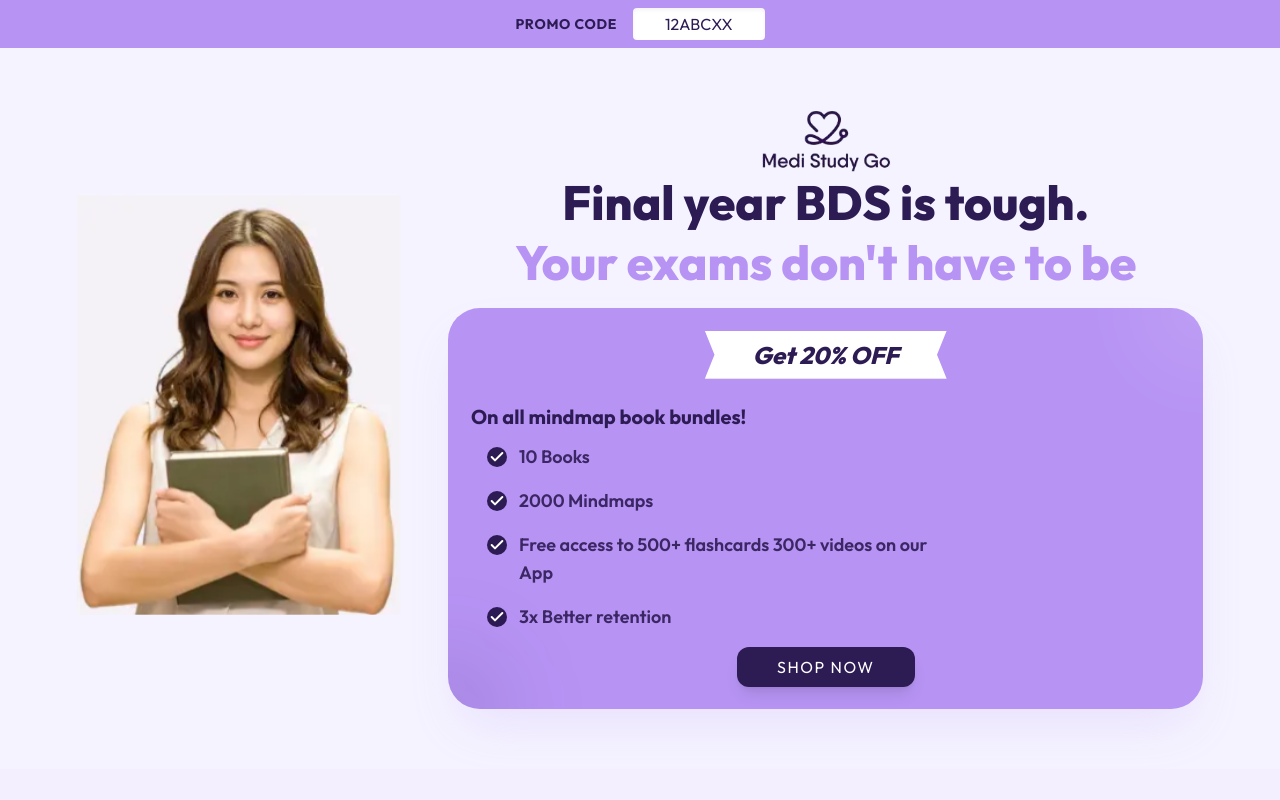
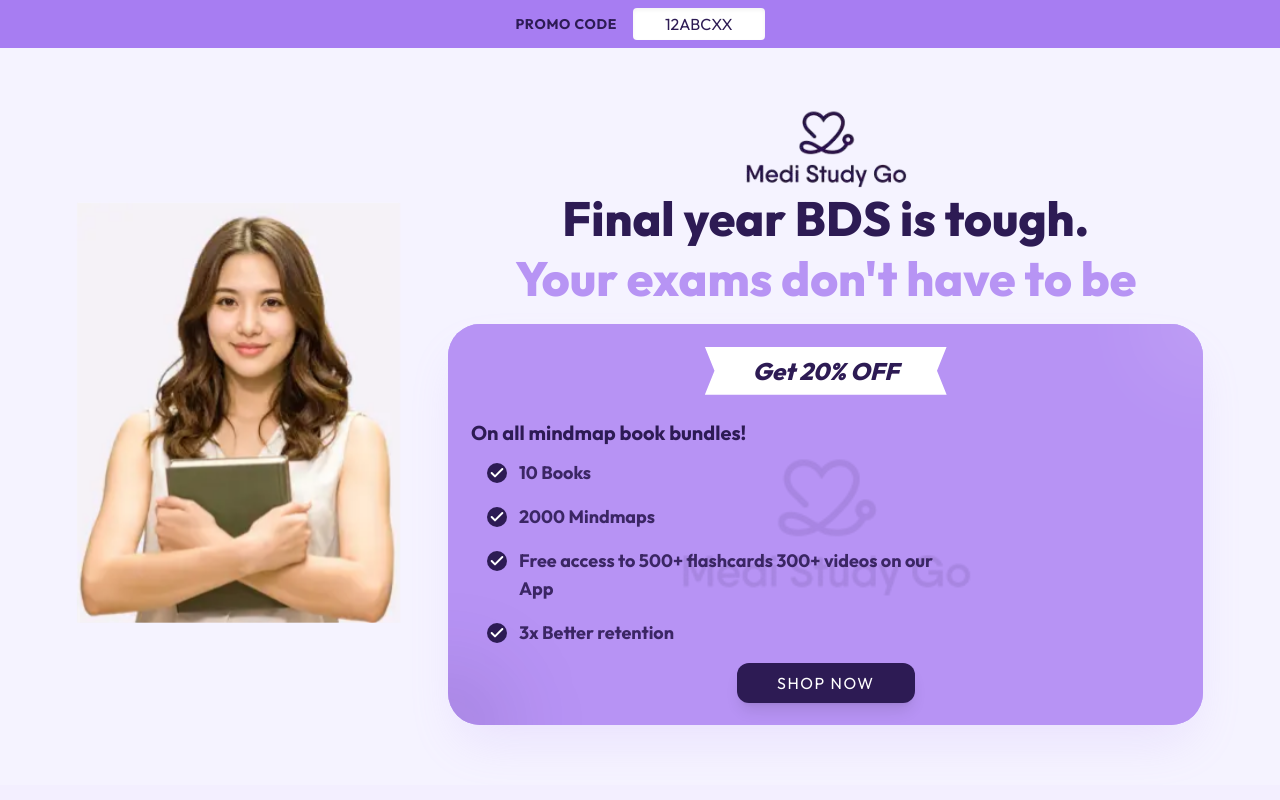
Before and after one commit to alanscottsocials/Medi-Study-Go, a React (Vite) app: page / in a window 1280 px wide. Shown: the top 800 px of the page. Built offline with nearby package versions, Linux system fonts and the light colour scheme; no server answers.

Commit message:
feat: integrate ShopOfferModal and enhance LeadCaptureModal with success callback

```diff
--- a/src/App.jsx
+++ b/src/App.jsx
@@ -8,20 +8,34 @@ import Recall from './components/common/Recall';
 import ScrollCards from './components/common/ScrollCards';
 import ScrollVideos from './components/common/ScrollVideos';
 import LeadCaptureModal from './components/common/LeadCaptureModal';
+import ShopOfferModal from './components/common/ShopOfferModal';
 import Footer from './components/layout/Footer';
 
 function App() {
   const [isLeadModalOpen, setIsLeadModalOpen] = useState(false);
+  const [isShopOfferModalOpen, setIsShopOfferModalOpen] = useState(false);
 
   return (
     <div className="min-h-screen bg-brand-light font-sans">
       <LeadCaptureModal
         isOpen={isLeadModalOpen}
         onOpenChange={setIsLeadModalOpen}
+        onSuccess={() => setIsShopOfferModalOpen(true)}
+      />
+      <ShopOfferModal
+        isOpen={isShopOfferModalOpen}
+        onOpenChange={setIsShopOfferModalOpen}
+        onClaimOffer={() => {
+          setIsShopOfferModalOpen(false);
+          setIsLeadModalOpen(true);
+        }}
       />
       <Header />
       <main>
-        <Hero onShopNowClick={() => setIsLeadModalOpen(true)} />
+        <Hero
+          onDiscountClick={() => setIsLeadModalOpen(true)}
+          onShopNowClick={() => setIsShopOfferModalOpen(true)}
+        />
         <Reviews />
         <Comparison />
         <MindmapFeature />
--- a/src/components/common/Hero.jsx
+++ b/src/components/common/Hero.jsx
@@ -1,6 +1,6 @@
 import React from 'react';
 
-const Hero = ({ onShopNowClick }) => {
+const Hero = ({ onDiscountClick, onShopNowClick }) => {
   return (
     <section className="w-full bg-brand-light py-[40px] md:py-[60px] overflow-hidden">
       <div className="w-full px-[4%] md:px-[6%] mx-auto  grid grid-cols-1 lg:grid-cols-[3fr_7fr] gap-12 items-center">
@@ -20,28 +20,40 @@ const Hero = ({ onShopNowClick }) => {
 
         {/* Right: Content */}
         <div className="flex flex-col  animate-fade-in-up [animation-delay:200ms] order-1 lg:order-2">
-          <img src="/logo.webp" alt="Logo" className="h-16 w-auto object-contain self-center " />
+          <img src="/logo.webp" alt="Logo" className="h-18 md:h-20 w-auto object-contain self-center " />
           <h1 className="text-2xl lg:text-5xl font-black text-brand-dark leading-tight text-center mb-4">
             Final year BDS is tough. <br />
             <span className="text-brand-primary">Your exams don't have to be</span>
           </h1>
 
           <div className="bg-brand-primary rounded-[2rem] p-[3%] shadow-2xl shadow-brand-primary/20 relative overflow-hidden group flex flex-col items-center max-w-3xl w-full mx-auto">
+            <div className="absolute inset-0 bg-brand-primary/90 z-0"></div>
+            <div className="absolute inset-0 flex items-center justify-center z-0 pointer-events-none">
+              <img
+                src="/logo.webp"
+                alt=""
+                aria-hidden="true"
+                className="w-[55%] max-w-[320px] object-contain opacity-10"
+              />
+            </div>
+
             {/* Discount Badge */}
-            <div
-              className="inline-block bg-white px-12 py-2 shadow-md mb-6 transform group-hover:scale-110 transition-transform duration-300"
+            <button
+              type="button"
+              onClick={onDiscountClick}
+              className="relative z-10 inline-block cursor-pointer bg-white px-12 py-2 shadow-md mb-6 transform group-hover:scale-110 transition-transform duration-300"
               style={{ clipPath: 'polygon(0% 0%, 4% 50%, 0% 100%, 100% 100%, 96% 50%, 100% 0%)' }}
             >
               <span className="text-lg lg:text-2xl font-black text-brand-dark italic">
                 Get 20% OFF
               </span>
-            </div>
+            </button>
 
-            <h2 className="text-lg lg:text-xl font-bold text-brand-dark mb-3 self-start">
+            <h2 className="relative z-10 text-lg lg:text-xl font-bold text-brand-dark mb-3 self-start">
               On all mindmap book bundles!
             </h2>
 
-            <ul className="space-y-4 mb-4 self-start lg:pl-4">
+            <ul className="relative z-10 space-y-4 mb-4 self-start lg:pl-4">
               {[
                 "10 Books",
                 "2000 Mindmaps",
@@ -54,22 +66,22 @@ const Hero = ({ onShopNowClick }) => {
                       <polyline points="20 6 9 17 4 12" />
                     </svg>
                   </span>
-                  <span className="text-sm lg:text-lg">{item}</span>
+                  <span className="text-sm lg:text-lg font-bold">{item}</span>
                 </li>
               ))}
             </ul>
 
             <button
               type="button"
-              onClick={onShopNowClick}
-              className="bg-brand-dark text-white px-10 py-2 rounded-xl text-lg lg:text-xl font-black tracking-widest uppercase hover:bg-brand-dark/90 hover:scale-105 active:scale-95 transition-all shadow-lg hover:shadow-brand-dark/30"
+              onClick={onDiscountClick}
+              className="relative z-10 bg-brand-dark text-white px-10 py-2 rounded-xl text-lg lg:text-xl font-black tracking-widest uppercase hover:bg-brand-dark/90 hover:scale-105 active:scale-95 transition-all shadow-lg hover:shadow-brand-dark/30"
             >
               SHOP NOW
             </button>
 
             {/* Subtle background decoration for the card */}
-            <div className="absolute top-0 right-0 w-32 h-32 bg-white/10 rounded-full -mr-16 -mt-16 blur-2xl"></div>
-            <div className="absolute bottom-0 left-0 w-32 h-32 bg-brand-dark/10 rounded-full -ml-16 -mb-16 blur-2xl"></div>
+            <div className="absolute top-0 right-0 w-32 h-32 bg-white/10 rounded-full -mr-16 -mt-16 blur-2xl z-0"></div>
+            <div className="absolute bottom-0 left-0 w-32 h-32 bg-brand-dark/10 rounded-full -ml-16 -mb-16 blur-2xl z-0"></div>
           </div>
         </div>
       </div>
--- a/src/components/common/LeadCaptureModal.jsx
+++ b/src/components/common/LeadCaptureModal.jsx
@@ -30,7 +30,7 @@ function readUtmValues() {
   return stored
 }
 
-function LeadCaptureModal({ isOpen, onOpenChange }) {
+function LeadCaptureModal({ isOpen, onOpenChange, onSuccess }) {
   const [isSubmitting, setIsSubmitting] = useState(false)
   const [isSubmitted, setIsSubmitted] = useState(false)
   const [error, setError] = useState('')
@@ -98,6 +98,10 @@ function LeadCaptureModal({ isOpen, onOpenChange }) {
       await submitLead(formData, utmData)
       setIsSubmitted(true)
       setFormData(initialForm)
+      if (onSuccess) {
+        onOpenChange(false)
+        onSuccess()
+      }
     } catch (submissionError) {
       setError(submissionError.message || 'Something went wrong. Please try again.')
     } finally {
--- /dev/null
+++ b/src/components/common/ShopOfferModal.jsx
@@ -0,0 +1,75 @@
+import { useEffect } from 'react'
+import { X } from 'lucide-react'
+
+function ShopOfferModal({ isOpen, onOpenChange, onClaimOffer }) {
+  useEffect(() => {
+    if (!isOpen) {
+      return undefined
+    }
+
+    const onKeyDown = (event) => {
+      if (event.key === 'Escape') {
+        onOpenChange(false)
+      }
+    }
+
+    window.addEventListener('keydown', onKeyDown)
+
+    return () => window.removeEventListener('keydown', onKeyDown)
+  }, [isOpen, onOpenChange])
+
+  if (!isOpen) {
+    return null
+  }
+
+  return (
+    <div
+      className="fixed inset-0 z-50 flex items-center justify-center bg-brand-dark/55 px-4 py-6 backdrop-blur-sm"
+      onClick={() => onOpenChange(false)}
+    >
+      <div
+        className="relative w-full max-w-[360px] overflow-hidden rounded-[18px] bg-white shadow-[0_24px_60px_rgba(0,0,0,0.18)]"
+        onClick={(event) => event.stopPropagation()}
+      >
+        <button
+          type="button"
+          aria-label="Close popup"
+          className="absolute right-3 top-3 z-10 rounded-full bg-white/80 p-1 text-brand-dark transition hover:bg-white"
+          onClick={() => onOpenChange(false)}
+        >
+          <X size={18} strokeWidth={2.25} />
+        </button>
+
+        <div className="flex items-center justify-center gap-2 bg-[#b58af6] px-6 py-4">
+          <img
+            src="/solologo.webp"
+            alt="MediStudygo"
+            className="h-8 w-auto object-contain"
+          />
+          <span className="text-lg md:text-xl font-bold tracking-tight text-brand-dark">
+            Medi Study Go
+          </span>
+        </div>
+
+        <div className="px-6 pb-7 pt-8 text-center">
+          <h2 className="text-4xl font-black uppercase tracking-tight text-brand-dark">
+            Get 20% Off
+          </h2>
+          <p className="mt-3 text-lg text-brand-dark/55">
+            Your first order
+          </p>
+
+          <button
+            type="button"
+            onClick={onClaimOffer}
+            className="mt-8 w-full rounded-sm bg-brand-dark px-6 py-3 text-lg font-black uppercase tracking-wide text-white transition hover:bg-brand-dark/90"
+          >
+            Pay Now
+          </button>
+        </div>
+      </div>
+    </div>
+  )
+}
+
+export default ShopOfferModal
--- a/src/components/layout/Header.jsx
+++ b/src/components/layout/Header.jsx
@@ -4,7 +4,7 @@ const Header = () => {
   return (
     <header className="w-full">
       {/* Promo Bar */}
-      <div className="w-full bg-brand-primary py-2 px-4 flex justify-center items-center gap-4">
+      <div className="w-full bg-[#a77df2] py-2 px-4 flex justify-center items-center gap-4">
         <span className="text-brand-dark font-bold text-sm tracking-wider uppercase">
           PROMO CODE
         </span>
```
